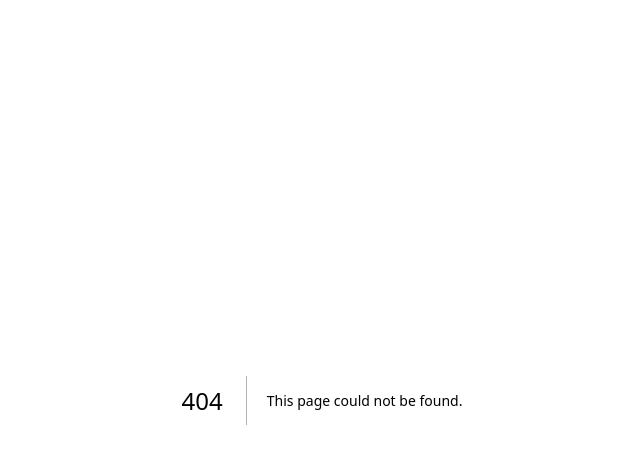
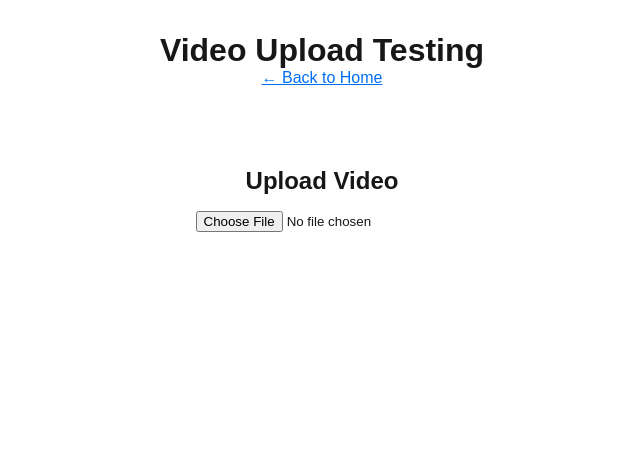
Before and after one commit to CS4800-Team-1/maji-compression-tool, a Next.js app: page /testing in a window 1280 px wide. Before the commit this address had no page. Shown: the top 464 px of the page, without its empty margins (318-958 px from the left). Built offline with nearby package versions, Linux system fonts and the light colour scheme.

Commit message:
added simple ui for video upload and testing

```diff
--- /dev/null
+++ b/pages/testing.js
@@ -0,0 +1,51 @@
+import Head from "next/head";
+import { useState } from "react";
+import Link from "next/link";
+
+export default function Testing() {
+  const [selectedFile, setSelectedFile] = useState(null);
+
+  const handleFileSelect = (event) => {
+    const file = event.target.files[0];
+    setSelectedFile(file);
+  };
+
+  return (
+    <>
+      <Head>
+        <title>Testing - Video Upload</title>
+        <meta name="description" content="Video upload testing page" />
+        <meta name="viewport" content="width=device-width, initial-scale=1" />
+        <link rel="icon" href="/favicon.ico" />
+      </Head>
+      <div style={{ padding: '2rem', textAlign: 'center' }}>
+        <h1>Video Upload Testing</h1>
+
+        <Link href="/" style={{
+          color: '#0070f3',
+          textDecoration: 'underline',
+          marginBottom: '2rem',
+          display: 'inline-block'
+        }}>
+          ← Back to Home
+        </Link>
+
+        <div style={{ margin: '3rem 0' }}>
+          <h2>Upload Video</h2>
+          <input
+            type="file"
+            accept="video/*"
+            onChange={handleFileSelect}
+            style={{ margin: '1rem 0' }}
+          />
+          {selectedFile && (
+            <div style={{ margin: '1rem 0' }}>
+              <p>Selected: {selectedFile.name}</p>
+              <p>Size: {(selectedFile.size / 1024 / 1024).toFixed(2)} MB</p>
+            </div>
+          )}
+        </div>
+      </div>
+    </>
+  );
+}
```
Also changed, not shown: pages/index.js (+11 -0 lines).
